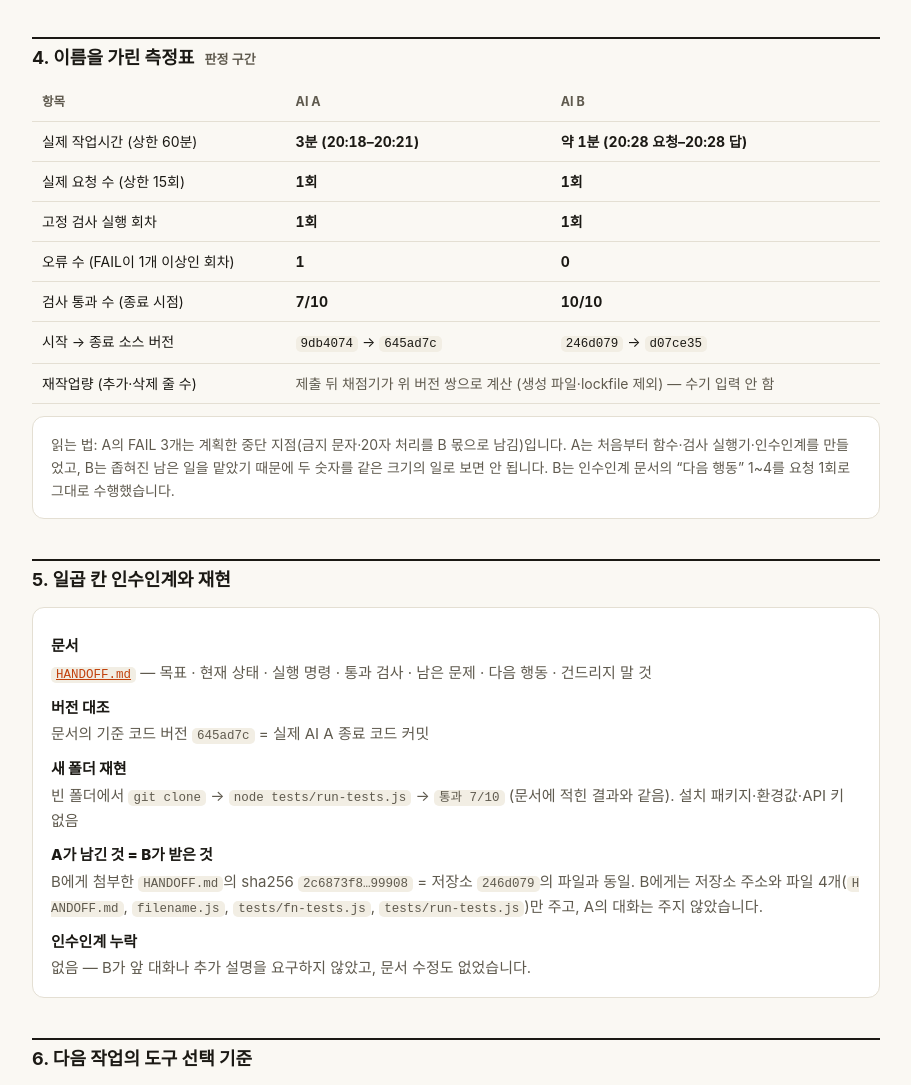
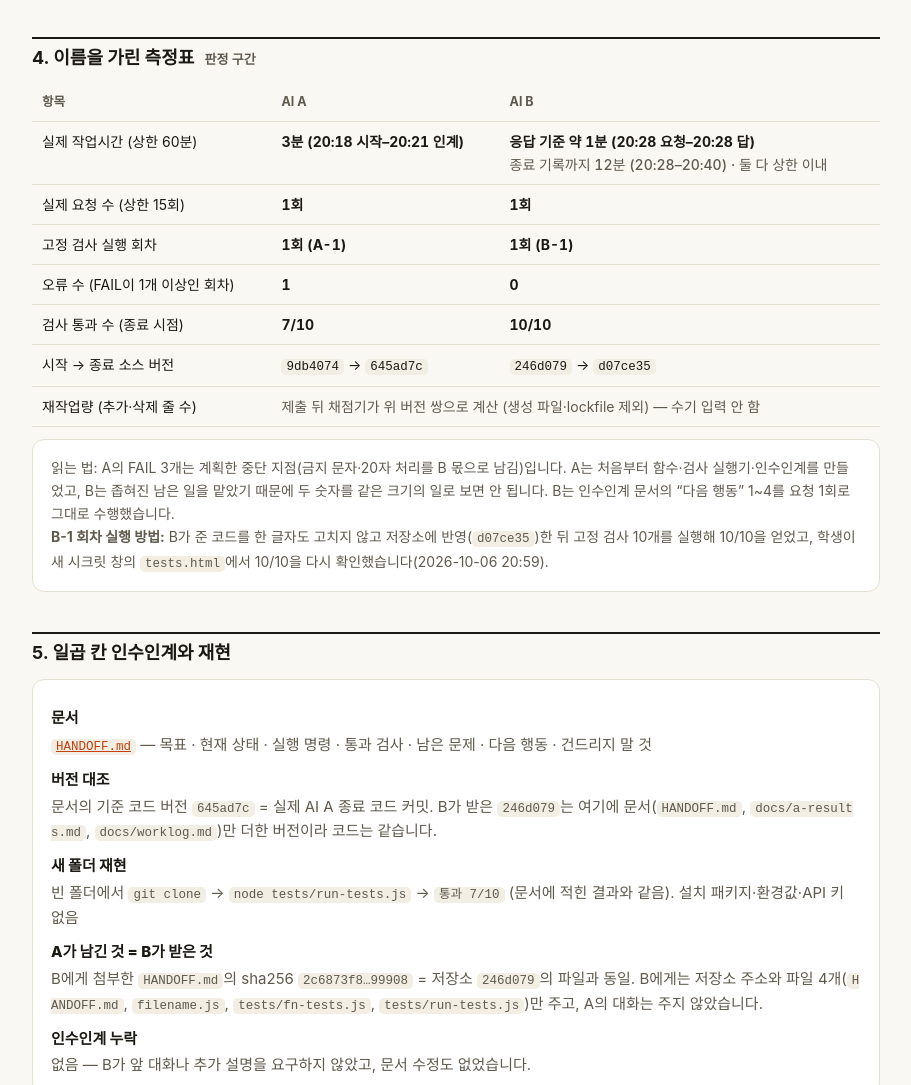
Before and after one commit to gaeun1210/zzalstudio, a plain HTML site: page report.html in a window 1280 px wide. Shown: the part 1371-2456 px from the top of the page, without its empty margins (184-1095 px from the left). Drawn offline with Linux system fonts and the light colour scheme.

Commit message:
보고서 보완: B 검사 실행 방법·작업시간 표기·버전 설명, 판단 문구
Co-Authored-By: Claude Opus 5.5 <noreply@anthropic.com>
Claude-Session: https://claude.ai/code/session_01U94gkYTxgGebGUYoFiTRLE

```diff
--- a/report.html
+++ b/report.html
@@ -88,21 +88,21 @@ footer{margin-top:48px;color:var(--sub);font-size:13px}
 <div class="wrap"><table>
 <thead><tr><th>항목</th><th>AI A</th><th>AI B</th></tr></thead>
 <tbody>
-<tr><td>실제 작업시간 (상한 60분)</td><td class="n">3분 (20:18–20:21)</td><td class="n">약 1분 (20:28 요청–20:28 답)</td></tr>
+<tr><td>실제 작업시간 (상한 60분)</td><td class="n">3분 (20:18 시작–20:21 인계)</td><td class="n">응답 기준 약 1분 (20:28 요청–20:28 답)<br><span style="font-weight:500;color:var(--sub)">종료 기록까지 12분 (20:28–20:40) · 둘 다 상한 이내</span></td></tr>
 <tr><td>실제 요청 수 (상한 15회)</td><td class="n">1회</td><td class="n">1회</td></tr>
-<tr><td>고정 검사 실행 회차</td><td class="n">1회</td><td class="n">1회</td></tr>
+<tr><td>고정 검사 실행 회차</td><td class="n">1회 (A-1)</td><td class="n">1회 (B-1)</td></tr>
 <tr><td>오류 수 (FAIL이 1개 이상인 회차)</td><td class="n">1</td><td class="n">0</td></tr>
 <tr><td>검사 통과 수 (종료 시점)</td><td class="n">7/10</td><td class="n">10/10</td></tr>
 <tr><td>시작 → 종료 소스 버전</td><td><code>9db4074</code> → <code>645ad7c</code></td><td><code>246d079</code> → <code>d07ce35</code></td></tr>
 <tr><td>재작업량 (추가·삭제 줄 수)</td><td colspan="2" style="color:var(--sub)">제출 뒤 채점기가 위 버전 쌍으로 계산 (생성 파일·lockfile 제외) — 수기 입력 안 함</td></tr>
 </tbody></table></div>
-<div class="card" style="font-size:14px;color:var(--sub)">읽는 법: A의 FAIL 3개는 계획한 중단 지점(금지 문자·20자 처리를 B 몫으로 남김)입니다. A는 처음부터 함수·검사 실행기·인수인계를 만들었고, B는 좁혀진 남은 일을 맡았기 때문에 두 숫자를 같은 크기의 일로 보면 안 됩니다. B는 인수인계 문서의 “다음 행동” 1~4를 요청 1회로 그대로 수행했습니다.</div>
+<div class="card" style="font-size:14px;color:var(--sub)">읽는 법: A의 FAIL 3개는 계획한 중단 지점(금지 문자·20자 처리를 B 몫으로 남김)입니다. A는 처음부터 함수·검사 실행기·인수인계를 만들었고, B는 좁혀진 남은 일을 맡았기 때문에 두 숫자를 같은 크기의 일로 보면 안 됩니다. B는 인수인계 문서의 “다음 행동” 1~4를 요청 1회로 그대로 수행했습니다.<br><b>B-1 회차 실행 방법:</b> B가 준 코드를 한 글자도 고치지 않고 저장소에 반영(<code>d07ce35</code>)한 뒤 고정 검사 10개를 실행해 10/10을 얻었고, 학생이 새 시크릿 창의 <code>tests.html</code>에서 10/10을 다시 확인했습니다(2026-10-06 20:59).</div>
 
 <h2>5. 일곱 칸 인수인계와 재현</h2>
 <div class="card">
 <dl>
 <dt>문서</dt><dd><a href="https://github.com/gaeun1210/zzalstudio/blob/main/HANDOFF.md"><code>HANDOFF.md</code></a> — 목표 · 현재 상태 · 실행 명령 · 통과 검사 · 남은 문제 · 다음 행동 · 건드리지 말 것</dd>
-<dt>버전 대조</dt><dd>문서의 기준 코드 버전 <code>645ad7c</code> = 실제 AI A 종료 코드 커밋</dd>
+<dt>버전 대조</dt><dd>문서의 기준 코드 버전 <code>645ad7c</code> = 실제 AI A 종료 코드 커밋. B가 받은 <code>246d079</code>는 여기에 문서(<code>HANDOFF.md</code>, <code>docs/a-results.md</code>, <code>docs/worklog.md</code>)만 더한 버전이라 코드는 같습니다.</dd>
 <dt>새 폴더 재현</dt><dd>빈 폴더에서 <code>git clone</code> → <code>node tests/run-tests.js</code> → <code>통과 7/10</code> (문서에 적힌 결과와 같음). 설치 패키지·환경값·API 키 없음</dd>
 <dt>A가 남긴 것 = B가 받은 것</dt><dd>B에게 첨부한 <code>HANDOFF.md</code>의 sha256 <code>2c6873f8…99908</code> = 저장소 <code>246d079</code>의 파일과 동일. B에게는 저장소 주소와 파일 4개(<code>HANDOFF.md</code>, <code>filename.js</code>, <code>tests/fn-tests.js</code>, <code>tests/run-tests.js</code>)만 주고, A의 대화는 주지 않았습니다.</dd>
 <dt>인수인계 누락</dt><dd>없음 — B가 앞 대화나 추가 설명을 요구하지 않았고, 문서 수정도 없었습니다.</dd>
@@ -125,8 +125,8 @@ footer{margin-top:48px;color:var(--sub);font-size:13px}
 <div class="card">
 <b>AI와 나의 판단</b>
 <ol style="margin:6px 0 0;padding-left:20px">
-<li><b>AI에게 맡긴 일:</b> 개선 기능 제안, 검사 10개 초안, 파일 이름 함수·검사 실행기·인수인계 문서 작성(A), 남은 규칙 구현과 저장 버튼 연결(B)</li>
-<li><b>직접 판단한 일:</b> 과제 3 선택(같은 입력에 같은 결과), B 도구와 모델 고정, 검사 문구를 긍정적인 말로 교체, B에게 줄 자료 범위 결정</li>
+<li><b>AI에게 맡긴 일:</b> 개선 기능 제안, 검사 10개 초안, 파일 이름 함수·검사 실행기·인수인계 문서 작성(A), 남은 규칙 구현과 저장 버튼 연결 코드(B), B 코드의 저장소 반영과 검사 실행(코드 수정 없음)</li>
+<li><b>직접 판단한 일:</b> 부정적인 검사 문구(FN-03·04)를 긍정적인 말로 바꿨고, B의 모델 목록을 직접 확인해 하나로 고정했으며, 과제 3 저장소를 고쳐도 되는지 문제를 제기해 원본을 <code>task3</code>로 따로 보관하기로 했습니다</li>
 <li><b>AI 제안을 따르지 않은 일:</b> FN-05 문구도 바꾸자는 제안 — 부정적인 말이 아니고 경계값 확인용이라 그대로 두었습니다</li>
 </ol>
 </div>
```
Also changed, not shown: 1 other file.
